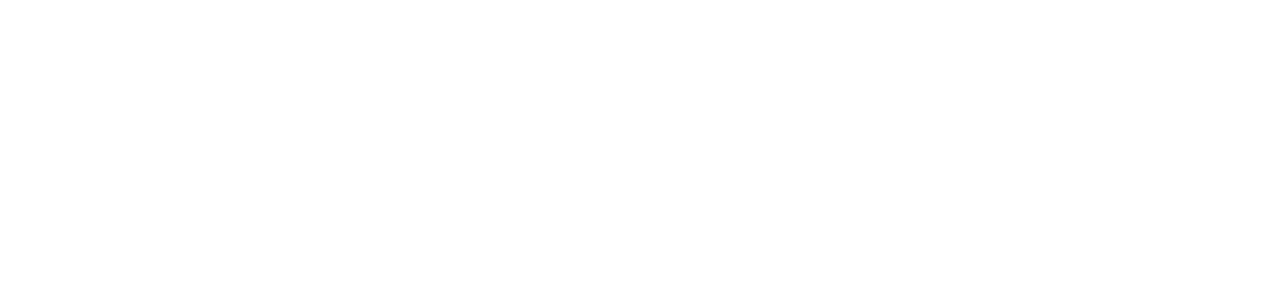
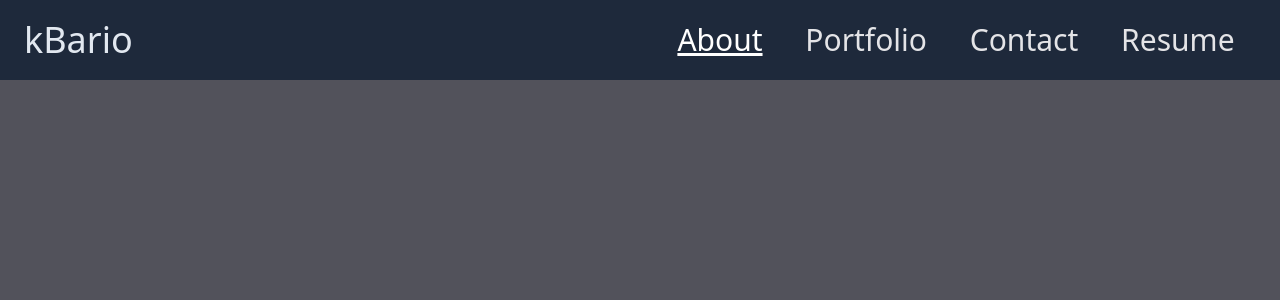
Before and after one commit to kbario/kb_react_portfolio, a React (Create React App) app: page / in a window 1280 px wide. Shown: the top 300 px of the page. Built offline with nearby package versions, Linux system fonts and the light colour scheme.

Commit message:
Nav styling

```diff
--- a/src/App.css
+++ /dev/null
@@ -1,38 +0,0 @@
-.App {
-  text-align: center;
-}
-
-.App-logo {
-  height: 40vmin;
-  pointer-events: none;
-}
-
-@media (prefers-reduced-motion: no-preference) {
-  .App-logo {
-    animation: App-logo-spin infinite 20s linear;
-  }
-}
-
-.App-header {
-  background-color: #282c34;
-  min-height: 100vh;
-  display: flex;
-  flex-direction: column;
-  align-items: center;
-  justify-content: center;
-  font-size: calc(10px + 2vmin);
-  color: white;
-}
-
-.App-link {
-  color: #61dafb;
-}
-
-@keyframes App-logo-spin {
-  from {
-    transform: rotate(0deg);
-  }
-  to {
-    transform: rotate(360deg);
-  }
-}
--- a/src/App.jsx
+++ b/src/App.jsx
@@ -1,15 +1,18 @@
 import React from 'react';
-import logo from './logo.svg';
-import './App.css';
+// import logo from './logo.svg';
 import Header from './components/Header';
 import Project from './components/Project';
 import Footer from './components/Footer';
+import { useState } from 'react';
 
 function App() {
+  const [pageInView, setPageInView] = useState('about')
+
+
   return (
-    <main>
-      <Header/>
-      <Project/>
+    <main className='w-screen h-screen bg-zinc-600'>
+      <Header pageInViewState={{pageInView, setPageInView}}/>
+      <Project pageInViewState={pageInView}/>
       <Footer/>
     </main>
   );
--- a/src/components/Header.jsx
+++ b/src/components/Header.jsx
@@ -1,5 +1,12 @@
-function Header() {
-    return
+import Navigation from "./Navigation"
+
+function Header(props) {
+    return (
+        <header className="flex justify-between items-center w-full h-20 bg-slate-800 px-6">
+            <h1 className="text-4xl text-slate-200">kBario</h1>
+            <Navigation pageInViewState={props.pageInViewState}/>
+        </header>
+    )
 }
 
 export default Header
--- a/src/components/Navigation.jsx
+++ b/src/components/Navigation.jsx
@@ -1,5 +1,36 @@
-function Navigation() {
-    return
+import { useState, useEffect } from "react"
+
+function Navigation({pageInViewState}) {
+    // state
+    const [burgerOpen, setBurgerOpen] = useState(false)
+    // useEffect to close menu on window resize
+    useEffect(() => {
+        window.addEventListener("resize", () => {setBurgerOpen(false)});
+    }, []);
+
+    // props
+    const {pageInView, setPageInView} = pageInViewState
+
+    // looping array
+    const linkArray = ["About", "Portfolio", "Contact", "Resume"]
+
+    return (
+        <div className="sm:w-1/2 sm:min-w-[320px] sm:max-w-[600px]">
+            <nav className={burgerOpen ? `nav translate-x-0 opacity-100` : `nav`}>
+                {linkArray.map((link, index) => {
+                    return <button key={index} className={pageInView===link.toLowerCase() ? "nav-item nav-active" : "nav-item"} onClick={() => setPageInView(`${link.toLowerCase()}`)}>{link}</button>
+                })}
+            </nav>
+            <div onClick={() => setBurgerOpen(!burgerOpen)} className="sm:hidden flex flex-col gap-1.5 hover:cursor-pointer">
+                <div className={burgerOpen ? `burger-bits burger-hide` : `burger-bits`}></div>
+                <div id="cross" className="relative">
+                    <div className={burgerOpen ? `burger-bits absolute rotate-45` : `burger-bits absolute`}></div>
+                    <div className={burgerOpen ? `burger-bits -rotate-45` : `burger-bits`}></div>
+                </div>
+                <div className={burgerOpen ? `burger-bits burger-hide` : `burger-bits`}></div>
+            </div>
+        </div>
+    )
 }
 
 export default Navigation
--- a/src/index.css
+++ b/src/index.css
@@ -1,13 +1,21 @@
-body {
-  margin: 0;
-  font-family: -apple-system, BlinkMacSystemFont, 'Segoe UI', 'Roboto', 'Oxygen',
-    'Ubuntu', 'Cantarell', 'Fira Sans', 'Droid Sans', 'Helvetica Neue',
-    sans-serif;
-  -webkit-font-smoothing: antialiased;
-  -moz-osx-font-smoothing: grayscale;
+@tailwind base;
+@tailwind components;
+@tailwind utilities;
+
+@layer components {
+  .nav-item {
+    @apply text-zinc-200 text-3xl hover:text-zinc-300 transition-all duration-300;
+  }
+  .nav-active {
+    @apply text-white underline;
+  }
+  .burger-bits {
+    @apply w-8 h-1 bg-white rounded-full transition-all duration-300;
+  }
+  .burger-hide {
+    @apply scale-0;
+  }
+  .nav {
+    @apply absolute top-32 right-0 w-full bg-transparent h-1/2 flex flex-col justify-around items-center transition-all duration-300 translate-x-full opacity-0 sm:static sm:translate-x-0 sm:flex-row sm:h-auto sm:opacity-100;
+  }
 }
-
-code {
-  font-family: source-code-pro, Menlo, Monaco, Consolas, 'Courier New',
-    monospace;
-}
```
